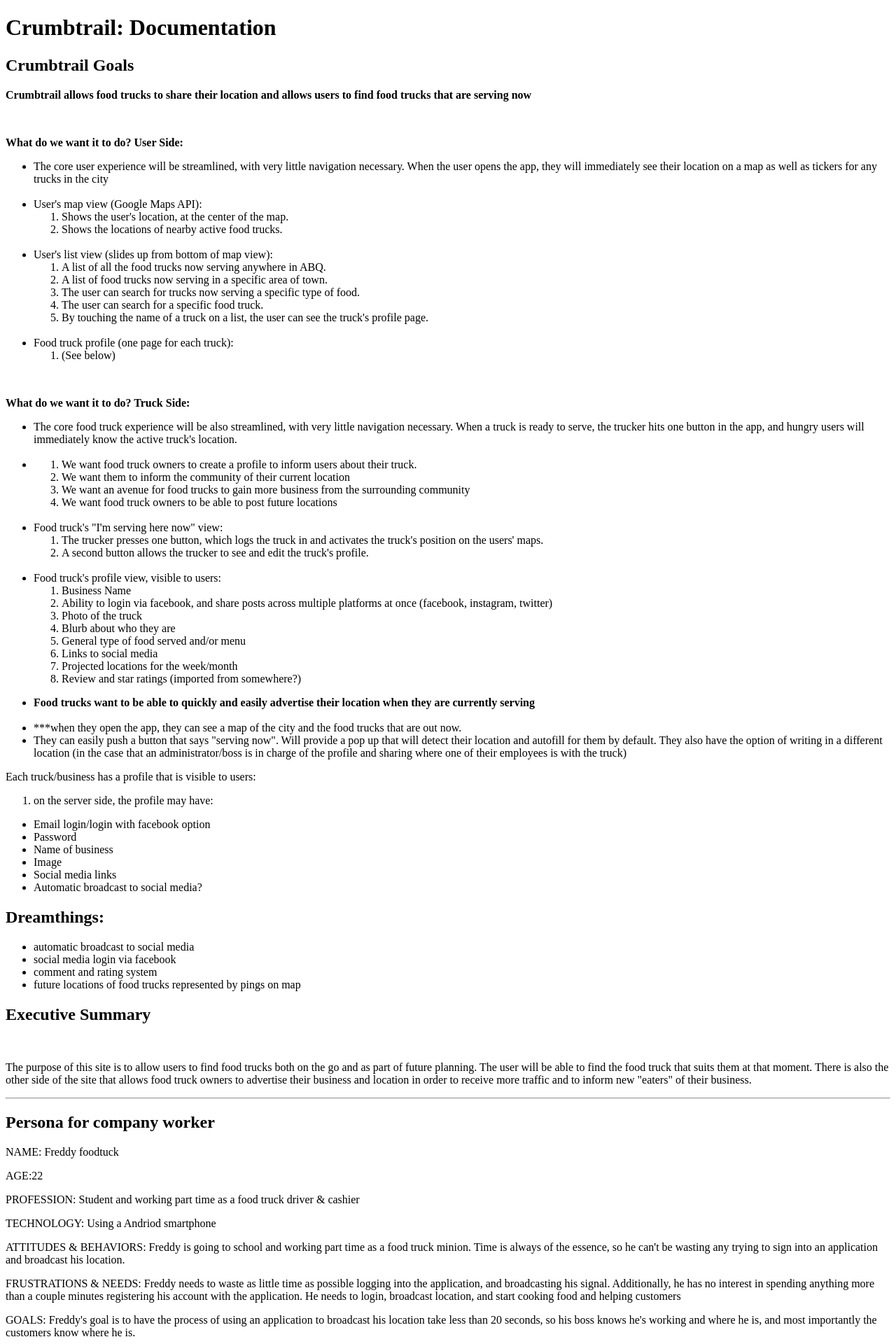
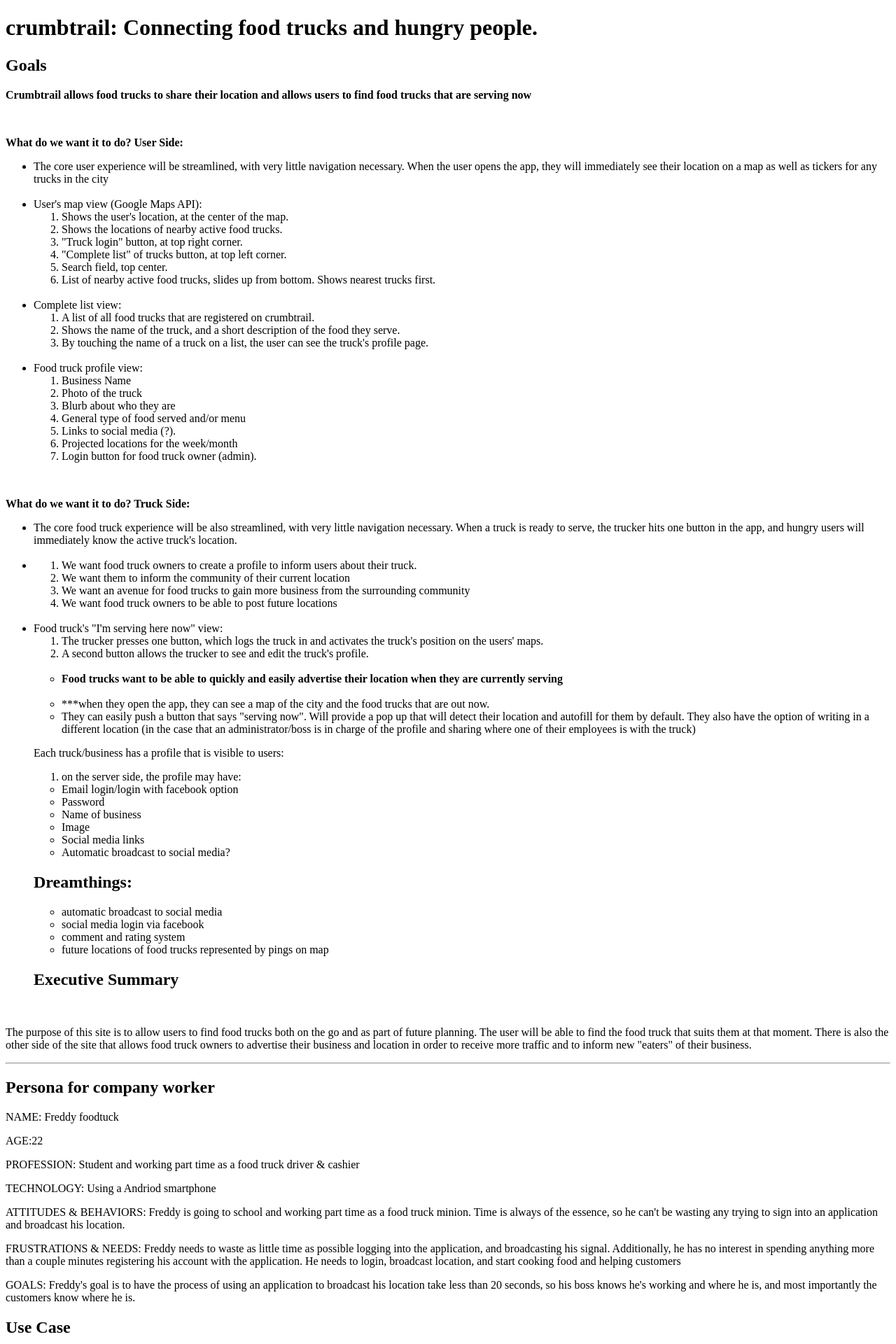
Before and after one commit to mmalvar13/crumbtrail, a PHP site: page /epic/epic.php in a window 1280 px wide. Shown: the top 1920 px of the page at 70% size. Run offline with PHP 8.4, Linux system fonts and the light colour scheme.

Commit message:
New ERD.  Changes to the outline format and text.

```diff
--- a/epic/epic.php
+++ b/epic/epic.php
@@ -9,16 +9,17 @@
 		<main>
 			<div class
 			<header>
-				<h1>Crumbtrail: Documentation</h1>
+				<h1>crumbtrail: Connecting food trucks and hungry people.</h1>
 			</header>
 
 			<div class= mainheaders>
-				<h2>Crumbtrail Goals</h2>
+				<h2>Goals</h2>
 			</div>
 			<div class="textfields"
 				<p><strong>Crumbtrail allows food trucks to share their location and allows users to find
 						food trucks that are serving now</strong></p>
 			<br>
+
 			<p><strong>What do we want it to do?  User Side: </strong></p>
 			<ul>
 				<li>The core user experience will be streamlined, with very little navigation necessary.
@@ -30,23 +31,31 @@
 					<ol>
 						<li>Shows the user's location, at the center of the map.</li>
 						<li>Shows the locations of nearby active food trucks.</li>
+						<li>"Truck login" button, at top right corner.</li>
+						<li>"Complete list" of trucks button, at top left corner.</li>
+						<li>Search field, top center.</li>
+						<li>List of nearby active food trucks, slides up from bottom.  Shows nearest trucks first.</li>
 					</ol>
 				<br>
 
-				<li>User's list view (slides up from bottom of map view):</li>
+				<li>Complete list view:</li>
 					<ol>
-						<li>A list of all the food trucks now serving anywhere in ABQ.</li>
-						<li>A list of food trucks now serving in a specific area of town.</li>
-						<li>The user can search for trucks now serving a specific type of food.</li>
-						<li>The user can search for a specific food truck.</li>
+						<li>A list of all food trucks that are registered on crumbtrail.</li>
+						<li>Shows the name of the truck, and a short description of the food they serve.</li>
 						<li>By touching the name of a truck on a list, the user can see the truck's profile page.</li>
 					</ol>
 			<br>
 
-			<li>Food truck profile (one page for each truck):</li>
-			<ol>
-				<li>(See below)</li>
-			</ol>
+				<li>Food truck profile view:</li>
+					<ol>
+						<li>Business Name</li>
+						<li>Photo of the truck</li>
+						<li>Blurb about who they are</li>
+						<li>General type of food served and/or menu</li>
+						<li>Links to social media (?).</li>
+						<li>Projected locations for the week/month</li>
+						<li>Login button for food truck owner (admin).</li>
+					</ol>
 			</ul>
 			<br>
 
@@ -68,30 +77,13 @@
 				</li>
 				<br>
 
-				<div>
 				<li>Food truck's "I'm serving here now" view:</li>
 					<ol>
 						<li>The trucker presses one button, which logs the truck in and activates the
 							truck's position on the users' maps.</li>
 						<li>A second button allows the trucker to see and edit the truck's profile.</li>
 					</ol>
-				</div>
-					<br>
-
-				<li>Food truck's profile view, visible to users:</li>
-				<ol>
-					<li>Business Name</li>
-					<li>Ability to login via facebook, and share posts across multiple platforms at once
-						(facebook, instagram, twitter)</li>
-					<li>Photo of the truck</li>
-					<li>Blurb about who they are</li>
-					<li>General type of food served and/or menu</li>
-					<li>Links to social media</li>
-					<li>Projected locations for the week/month</li>
-					<li>Review and star ratings (imported from somewhere?)</li>
-				</ol>
-			</ul>
-
+				<br>
 
 			<ul>
 				<li><strong>Food trucks want to be able to quickly and easily advertise their location
@@ -181,7 +173,7 @@
 
 
 			<h2>ERD, diagram of database structure:</h2>
-				<img src="images/erd 2nd example CrumbTrail.svg" alt="ERD" width="900px"/>
+				<img src="images/crumbtrail ERD.svg" alt="ERD" width="900px"/>
 			<br>
 		</main>
 	</body>
```
Also changed, not shown: epic/images/crumbtrail ERD.svg (added), epic/images/erd 2nd example CrumbTrail.svg (deleted).
